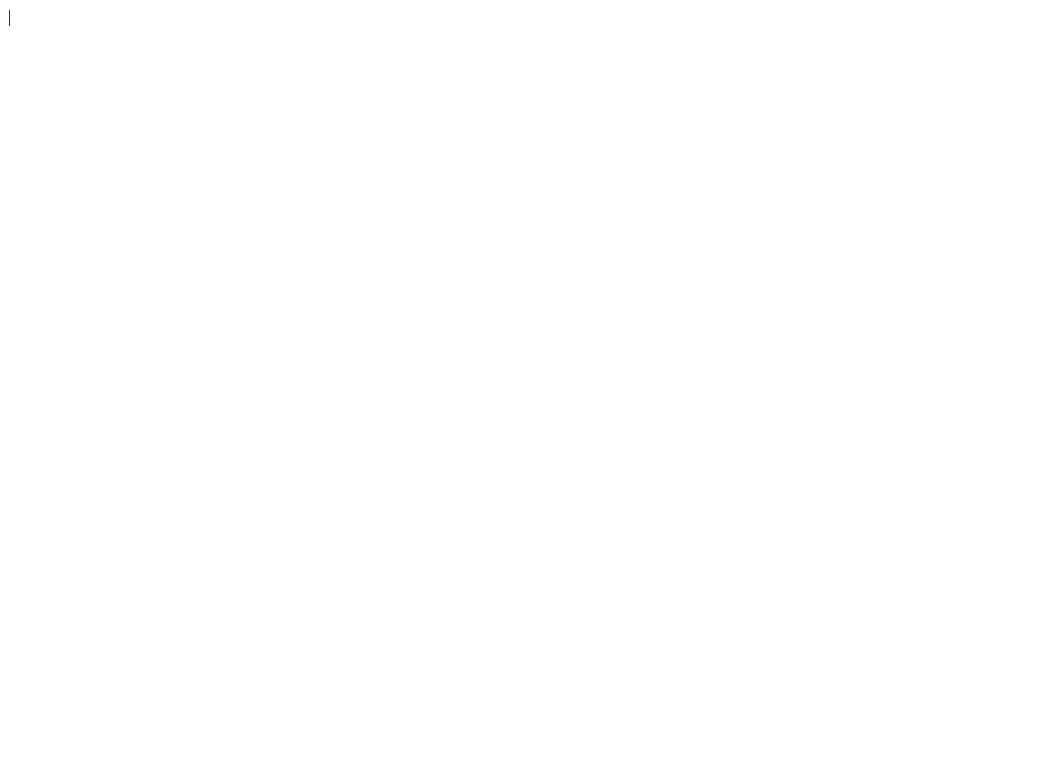
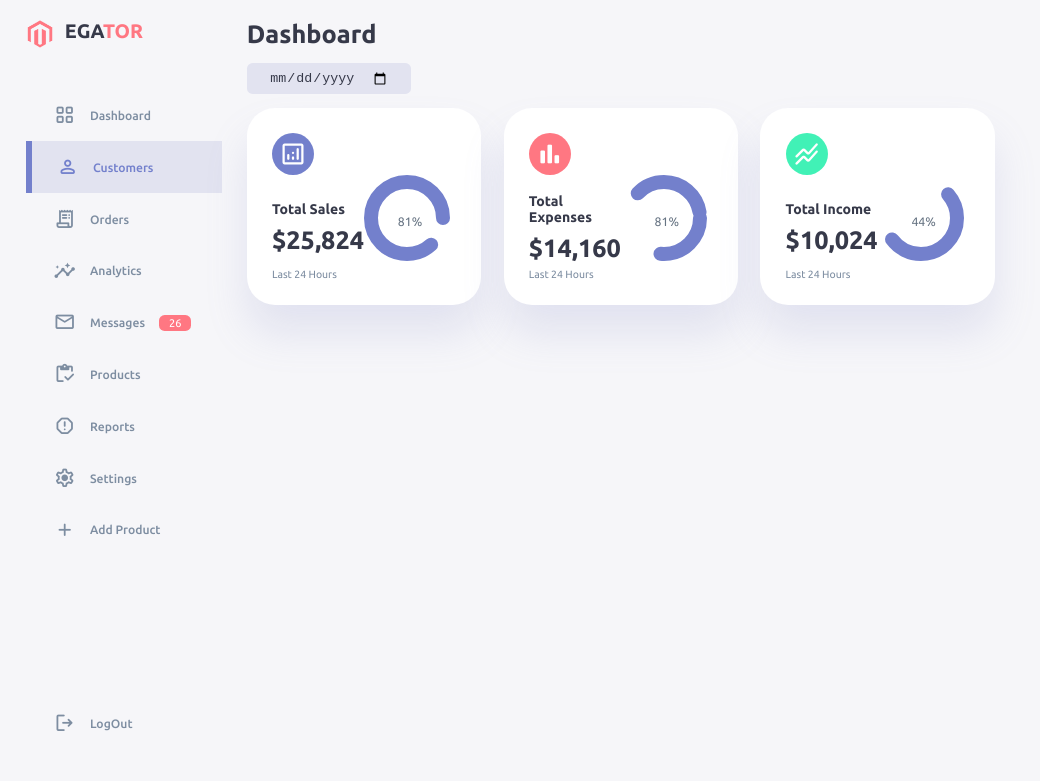
Before and after one commit to tangentveil/Responsive-Dashboard, a plain HTML site: page index.html in a window 1280 px wide. Shown: the whole page, without its empty margins (0-1040 px from the left). Drawn offline with nearby package versions, Linux system fonts and the light colour scheme.

Commit message:
8-Aug-2022

```diff
--- a/index.html
+++ b/index.html
@@ -6,16 +6,151 @@
     <meta name="viewport" content="width=device-width, initial-scale=1.0">
     <title>Responsive Dashboard</title>
     <!-- Material Icons -->
-    <link href="https://fonts.googleapis.com/icon?family=Material+Icons"
-      rel="stylesheet">
+    <link rel="stylesheet" href="https://fonts.googleapis.com/css2?family=Material+Symbols+Rounded" />
     <!-- StyleSheet -->
     <link rel="stylesheet" href="./style.css">
 </head>
 <body>
     <div class="container">
         <aside>
-            |
+            <div class="top">
+                <div class="logo">
+                    <img src="/images/logo.png" alt="">
+                    <h2>EGA<span class="danger">TOR</span></h2>
+                </div>
+
+                <div class="close" id="close-btn">
+                    <span class="material-symbols-rounded">close</span>
+                </div>
+            </div>
+
+            <!-- =============== SIDEBAR ============== -->
+
+            <div class="sidebar">
+                <a href="#">
+                    <span class="material-symbols-rounded">grid_view</span>
+                    <h3>Dashboard</h3>
+                </a>
+
+                <a href="#" class="active">
+                    <span class="material-symbols-rounded">person</span>
+                    <h3>Customers</h3>
+                </a>
+
+                <a href="#">
+                    <span class="material-symbols-rounded">receipt_long</span>
+                    <h3>Orders</h3>
+                </a>
+
+                <a href="#">
+                    <span class="material-symbols-rounded">insights</span>
+                    <h3>Analytics</h3>
+                </a>
+
+                <a href="#">
+                    <span class="material-symbols-rounded">mail</span>
+                    <h3>Messages</h3>
+                    <span class="message-count">26</span>
+                </a>
+
+                <a href="#">
+                    <span class="material-symbols-rounded">inventory</span>
+                    <h3>Products</h3>
+                </a>
+
+                <a href="#">
+                    <span class="material-symbols-rounded">report</span>
+                    <h3>Reports</h3>
+                </a>
+
+                <a href="#">
+                    <span class="material-symbols-rounded">settings</span>
+                    <h3>Settings</h3>
+                </a>
+
+                <a href="#">
+                    <span class="material-symbols-rounded">add</span>
+                    <h3>Add Product</h3>
+                </a>
+
+                <a href="#">
+                    <span class="material-symbols-rounded">logout</span>
+                    <h3>LogOut</h3>
+                </a>
+            </div>
         </aside>
+
+        <!-- =============== SIDEBAR ============== -->
+
+        <main>
+            <h1>Dashboard</h1>
+
+            <div class="date">
+                <input type="date">
+            </div>
+
+            <div class="insights">
+                <div class="sales">
+                    <span class="material-symbols-rounded">analytics</span>
+                    <div class="middle">
+                        <div class="left">
+                            <h3>Total Sales</h3>
+                            <h1>$25,824</h1>
+                        </div>
+                        <div class="progess">
+                            <svg>
+                                <circle cx="38" cy="38" r="36"></circle>
+                            </svg>
+                            <div class="number">
+                                <p>81%</p>
+                            </div>
+                        </div>
+                    </div>
+
+                    <small class="text-muted">Last 24 Hours</small>
+                </div>
+
+                <div class="expenses">
+                    <span class="material-symbols-rounded">bar_chart</span>
+                    <div class="middle">
+                        <div class="left">
+                            <h3>Total Expenses</h3>
+                            <h1>$14,160</h1>
+                        </div>
+                        <div class="progess">
+                            <svg>
+                                <circle cx="38" cy="38" r="36"></circle>
+                            </svg>
+                            <div class="number">
+                                <p>81%</p>
+                            </div>
+                        </div>
+                    </div>
+
+                    <small class="text-muted">Last 24 Hours</small>
+                </div>
+
+                <div class="income">
+                    <span class="material-symbols-rounded">stacked_line_chart</span>
+                    <div class="middle">
+                        <div class="left">
+                            <h3>Total Income</h3>
+                            <h1>$10,024</h1>
+                        </div>
+                        <div class="progess">
+                            <svg>
+                                <circle cx="38" cy="38" r="36"></circle>
+                            </svg>
+                            <div class="number">
+                                <p>44%</p>
+                            </div>
+                        </div>
+                    </div>
+
+                    <small class="text-muted">Last 24 Hours</small>
+                </div>
+            </div>
+        </main>
     </div>
 </body>
 </html>
--- a/style.css
+++ b/style.css
@@ -0,0 +1,342 @@
+@import url('https://fonts.googleapis.com/css2?family=Ubuntu:wght@300;400;500;700&display=swap');
+
+/* ROOT VARIABLES */
+
+:root {
+    --color-primary: #7380cc;
+    --color-danger: #ff7782;
+    --color-success: #41f1b6;
+    --color-warning: #ffbb55;
+    --color-white: #fff;
+    --color-info-dark: #7d8da1;
+    --color-info-light: #dce1eb;
+    --color-dark: #363949;
+    --color-light: rgba(132, 139, 200, 0.18);
+    --color-primary-variant: #111e88;
+    --color-dark-variant: #677483;
+    --color-background: #f6f6f9;
+
+    --card-border-radius: 2rem;
+    --border-radius-1: 0.4rem;
+    --border-radius-2: 0.8rem;
+    --border-radius-3: 1.2rem;
+
+    --card-padding: 1.8rem;
+    --padding-1: 1.2rem;
+
+    --box-shadow: 0 2rem 3rem var(--color-light);
+}
+
+*{
+    margin: 0;
+    padding: 0;
+    outline: 0;
+    appearance: 0;
+    border: 0;
+    text-decoration: 0;
+    list-style: none;
+    box-sizing: border-box;
+}
+
+html{
+    font-size: 14px;
+}
+
+body{
+    width: 100vw;
+    height: 100vh;
+    font-family: 'Ubuntu', sans-serif;
+    font-size: 0.88rem;
+    background: var(--color-background);
+    user-select: none;
+    overflow-x: hidden;
+    color: var(--color-dark);
+}
+
+.container{
+    display: grid;
+    width: 96%;
+    margin: auto;
+    gap: 1.8rem;
+    grid-template-columns: 14rem auto 23rem;
+}
+
+a{
+    color: var(--color-dark);
+}
+
+img{
+    display: block;
+    width: 100%;
+}
+
+h1{
+    font-weight: 800;
+    font-size: 1.8rem;
+}
+
+h2{
+    font-size: 1.4rem;
+}
+
+h3{
+    font-size: 0.87rem;
+}
+
+h4{
+    font-size: 0.8rem;
+}
+
+h5{
+    font-size: 0.77rem;
+}
+
+small{
+    font-size: 0.75rem;
+}
+
+.profile-photo{
+    width: 2.8rem;
+    height: 2.8rem;
+    border-radius: 50%;
+    overflow: hidden;
+}
+
+.text-muted{
+    color: var(--color-info-dark);
+}
+
+p{
+    color: var(--color-dark-variant);
+}
+
+b{
+    color: var(--color-dark);
+}
+
+.primary{
+    color: var(--color-primary);
+}
+
+.danger{
+    color: var(--color-danger);
+}
+
+.success{
+    color: var(--color-success);
+}
+
+.warning{
+    color: var(--color-warning);
+}
+
+aside{
+    height: 100vh;
+    /* background: grey; */
+}
+
+aside .top{
+    /* background: white; */
+    display: flex;
+    align-items: center;
+    justify-content: space-between;
+    margin-top: 1.4rem;
+}
+
+aside .logo{
+    display: flex;
+    gap: 0.8rem;
+}
+
+aside .logo img{
+    width: 2rem;
+    height: 2rem;
+}
+
+aside .close{
+    display: none;
+}
+
+/* ========================== SIDEBAR ========================== */
+
+aside .sidebar{
+    /* background: goldenrod; */
+    display: flex;
+    flex-direction: column;
+    height: 86vh;
+    position: relative;
+    top: 3rem;
+}
+
+aside h3{
+    font-weight: 500;
+}
+
+aside .sidebar a{
+    display: flex;
+    color: var(--color-info-dark);
+    margin-left: 2rem;
+    gap: 1rem;
+    align-items: center;
+    position: relative;
+    height: 3.7rem;
+    transition: all 300ms ease;
+}
+
+aside .sidebar a span{
+    font-size: 1.6rem;
+    transition: all 300ms ease;
+}
+
+aside .sidebar a:last-child{
+    position: absolute;
+    bottom: 2rem;
+    width: 100%;
+}
+
+aside .sidebar a.active{
+    background: var(--color-light);
+    color: var(--color-primary);
+    margin-left: 0;
+}
+
+aside .sidebar a.active::before{
+    content: '';
+    width: 6px;
+    height: 100%;
+    background-color: var(--color-primary);
+}
+
+aside .sidebar a.active span{
+    color: var(--color-primary);
+    margin-left: calc(1rem - 3px);
+}
+
+aside .sidebar a:hover{
+    color: var(--color-primary);
+}
+
+aside .sidebar a:hover span{
+    margin-left: 1rem;
+}
+
+aside .sidebar .message-count{
+    background: var(--color-danger);
+    color: var(--color-white);
+    padding: 2px 10px;
+    font-size: 11px;
+    border-radius: var(--border-radius-1);
+}
+
+/* ======================== MAIN ======================== */
+
+main{
+    margin-top: 1.4rem;
+}
+
+main .date{
+    display: inline-block;
+    background: var(--color-light);
+    border-radius: var(--border-radius-1);
+    margin-top: 1rem;
+    padding: 0.5rem 1.6rem;
+}
+
+main .date input[type="date"]{
+    background: transparent;
+    color: var(--color-dark);
+}
+
+main .insights{
+    display: grid;
+    grid-template-columns: repeat(3, 1fr);
+    gap: 1.6rem;
+}
+
+main .insights > div{
+    background: var(--color-white);
+    padding: var(--card-padding);
+    border-radius: var(--card-border-radius);
+    margin-top: 1rem;
+    box-shadow: var(--box-shadow);
+    transition: all 300ms ease;
+}
+
+main .insights > div:hover{
+    box-shadow: none;
+}
+
+main .insights > div span{
+    background: var(--color-primary);
+    padding: 0.5rem;
+    border-radius: 50%;
+    color: var(--color-white);
+    font-size: 2rem;
+}
+
+main .insights > div.income span{
+    background: var(--color-success);
+}
+
+main .insights > div.expenses span{
+    background: var(--color-danger);
+}
+
+main .insights > div .middle{
+    display: flex;
+    align-items: center;
+    justify-content: space-between;
+}
+
+main .insights h3{
+    margin: 1rem 0 0.6rem;
+    font-size: 1rem;
+}
+
+main .insights .progess{
+    position: relative;
+    width: 92px;
+    height: 92px;
+    border-radius: 50%;
+}
+
+main .insights svg{
+    width: 7rem;
+    height: 7rem;
+}
+
+main .insights svg circle{
+    fill: none;
+    stroke: var(--color-primary);
+    stroke-width: 14;
+    stroke-linecap: round;
+    transform: translate(5px, 5px);
+    stroke-dasharray: 110;
+    stroke-dashoffset: 92;
+}
+
+main .insights .sales svg circle{
+    stroke-dasharray: 200;
+    stroke-dashoffset: -30;
+}
+
+main .insights .expenses svg circle{
+    stroke-dasharray: 80;
+    stroke-dashoffset: 20;
+}
+
+main .insights .income svg circle{
+    stroke-dasharray: 110;
+    stroke-dashoffset: 20;
+}
+
+main .insights .progess .number{
+    position: absolute;
+    top: 0;
+    left: 0;
+    height: 100%;
+    width: 100%;
+    display: flex;
+    justify-content: center;
+    align-items: center;
+}
```
Also changed, not shown: images/logo.png (added), images/profile-1.jpg (added), images/profile-2.jpg (added), images/profile-3.jpg (added), images/profile-4.jpg (added).
